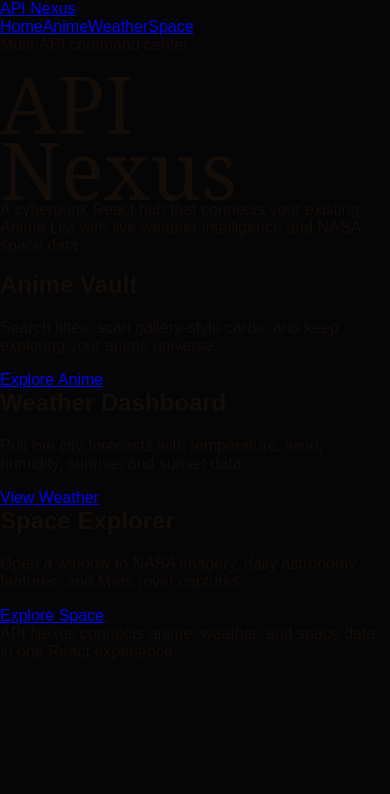
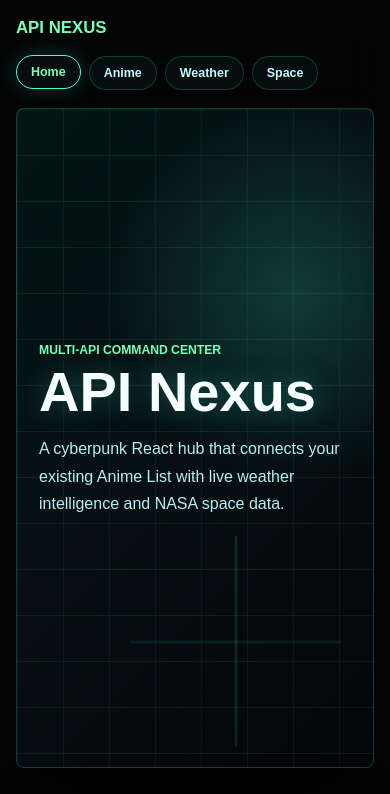
Before and after one commit to Ricardo-ngozo/Anime.list, a React (Vite) app: page / in a window 390 px wide. Shown: the top 794 px of the page. Built offline with nearby package versions, Linux system fonts and the light colour scheme; the HTML template or start-up script is replaced by a standard one.

Commit message:
redux routing

```diff
--- /dev/null
+++ b/src/components/ApiErrorMessage.jsx
@@ -0,0 +1,10 @@
+function ApiErrorMessage({ title, message }) {
+  return (
+    <div className="message message--error" role="alert">
+      <h2>{title}</h2>
+      <p>{message || 'Please check your internet connection.'}</p>
+    </div>
+  );
+}
+
+export default ApiErrorMessage;
--- a/src/components/ErrorMessage.jsx
+++ b/src/components/ErrorMessage.jsx
@@ -1,7 +1,7 @@
-function ErrorMessage({ title = 'Unable to load anime.', message }) {
+function ErrorMessage({ message }) {
   return (
     <div className="message message--error" role="alert">
-      <h2>{title}</h2>
+      <h2>Unable to load anime.</h2>
       <p>{message || 'Please check your internet connection.'}</p>
     </div>
   );
--- a/src/index.css
+++ b/src/index.css
@@ -579,3 +579,473 @@ h1 {
     opacity: 0.32;
   }
 }
+
+.nexus-nav {
+  position: sticky;
+  z-index: 20;
+  top: 0;
+  display: flex;
+  align-items: center;
+  justify-content: space-between;
+  gap: 18px;
+  width: min(1180px, calc(100% - 32px));
+  margin: 0 auto;
+  padding: 18px 0;
+  color: #ecfeff;
+  backdrop-filter: blur(18px);
+}
+
+.nexus-nav__brand,
+.nexus-nav__link,
+.nexus-button {
+  color: inherit;
+  text-decoration: none;
+}
+
+.nexus-nav__brand {
+  color: #78ffb7;
+  font-size: 1.05rem;
+  font-weight: 900;
+  text-transform: uppercase;
+}
+
+.nexus-nav__links {
+  display: flex;
+  flex-wrap: wrap;
+  justify-content: flex-end;
+  gap: 8px;
+}
+
+.nexus-nav__link {
+  border: 1px solid rgba(45, 212, 191, 0.24);
+  border-radius: 999px;
+  padding: 9px 14px;
+  color: #c7f9ff;
+  background: rgba(8, 20, 24, 0.62);
+  font-size: 0.78rem;
+  font-weight: 800;
+  transition:
+    border-color 180ms ease,
+    color 180ms ease,
+    transform 180ms ease,
+    box-shadow 180ms ease;
+}
+
+.nexus-nav__link:hover,
+.nexus-nav__link--active {
+  border-color: #4dffd2;
+  color: #78ffb7;
+  box-shadow: 0 0 22px rgba(45, 212, 191, 0.24);
+  transform: translateY(-1px);
+}
+
+.nexus-page {
+  width: min(1180px, calc(100% - 32px));
+  min-height: calc(100vh - 154px);
+  margin: 0 auto;
+  color: #ecfeff;
+}
+
+.nexus-hero {
+  position: relative;
+  display: grid;
+  min-height: min(660px, calc(100vh - 132px));
+  align-items: center;
+  overflow: hidden;
+  border: 1px solid rgba(45, 212, 191, 0.24);
+  border-radius: 8px;
+  padding: clamp(48px, 8vw, 96px);
+  background:
+    linear-gradient(rgba(120, 255, 183, 0.08) 1px, transparent 1px),
+    linear-gradient(90deg, rgba(45, 212, 191, 0.07) 1px, transparent 1px),
+    radial-gradient(circle at 78% 28%, rgba(45, 212, 191, 0.22), transparent 34%),
+    linear-gradient(135deg, #031513 0%, #071013 42%, #030608 100%);
+  background-size: 46px 46px, 46px 46px, auto, auto;
+  box-shadow: 0 28px 90px rgba(0, 0, 0, 0.42);
+}
+
+.nexus-hero::after {
+  position: absolute;
+  right: clamp(18px, 8vw, 92px);
+  bottom: clamp(18px, 5vw, 64px);
+  width: min(360px, 42vw);
+  aspect-ratio: 1;
+  border: 1px solid rgba(120, 255, 183, 0.28);
+  content: "";
+  background:
+    linear-gradient(90deg, transparent 49%, rgba(120, 255, 183, 0.46) 50%, transparent 51%),
+    linear-gradient(transparent 49%, rgba(45, 212, 191, 0.42) 50%, transparent 51%);
+  clip-path: polygon(50% 0, 100% 50%, 50% 100%, 0 50%);
+  opacity: 0.86;
+  pointer-events: none;
+}
+
+.nexus-hero__copy {
+  position: relative;
+  z-index: 1;
+  max-width: 760px;
+}
+
+.nexus-kicker,
+.section-heading p {
+  margin-bottom: 10px;
+  color: #78ffb7;
+  font-size: 0.76rem;
+  font-weight: 900;
+  text-transform: uppercase;
+}
+
+.nexus-hero h1,
+.data-header h1 {
+  margin-bottom: 18px;
+  color: #f8ffff;
+  font-family: Arial, Helvetica, sans-serif;
+  font-size: clamp(3.5rem, 11vw, 8.4rem);
+  font-weight: 900;
+  line-height: 0.9;
+  text-shadow: 0 0 28px rgba(45, 212, 191, 0.34);
+}
+
+.nexus-hero p:not(.nexus-kicker),
+.data-header p:not(.nexus-kicker) {
+  max-width: 620px;
+  color: #b6eef1;
+  font-size: clamp(1rem, 2vw, 1.24rem);
+  line-height: 1.7;
+}
+
+.feature-grid {
+  display: grid;
+  grid-template-columns: repeat(3, 1fr);
+  gap: 18px;
+  margin: 28px 0 64px;
+}
+
+.feature-card,
+.weather-hero-card,
+.metric-card,
+.space-apod,
+.mars-card {
+  border: 1px solid rgba(45, 212, 191, 0.28);
+  border-radius: 8px;
+  background: rgba(7, 24, 28, 0.72);
+  box-shadow: 0 18px 54px rgba(0, 0, 0, 0.32);
+  backdrop-filter: blur(16px);
+}
+
+.feature-card {
+  position: relative;
+  overflow: hidden;
+  min-height: 260px;
+  padding: 28px;
+  transition:
+    border-color 180ms ease,
+    box-shadow 180ms ease,
+    transform 180ms ease;
+}
+
+.feature-card:hover {
+  border-color: #78ffb7;
+  box-shadow: 0 22px 70px rgba(45, 212, 191, 0.22);
+  transform: translateY(-6px);
+}
+
+.feature-card__scanline {
+  height: 3px;
+  margin-bottom: 24px;
+  background: linear-gradient(90deg, #78ffb7, #22d3ee, transparent);
+}
+
+.feature-card h2,
+.space-apod__content h2,
+.section-heading h2 {
+  color: #f8ffff;
+  font-size: clamp(1.45rem, 3vw, 2.25rem);
+  line-height: 1.05;
+}
+
+.feature-card p {
+  min-height: 84px;
+  color: #b6eef1;
+  line-height: 1.58;
+}
+
+.nexus-button,
+.nexus-search button {
+  display: inline-flex;
+  align-items: center;
+  justify-content: center;
+  border: 1px solid #78ffb7;
+  border-radius: 999px;
+  padding: 12px 18px;
+  color: #02110f;
+  background: linear-gradient(90deg, #78ffb7, #22d3ee);
+  font-size: 0.82rem;
+  font-weight: 900;
+  text-transform: uppercase;
+  box-shadow: 0 0 24px rgba(120, 255, 183, 0.24);
+  transition:
+    filter 180ms ease,
+    transform 180ms ease;
+}
+
+.nexus-button:hover,
+.nexus-search button:hover {
+  filter: brightness(1.12);
+  transform: translateY(-2px);
+}
+
+.data-page {
+  padding: 52px 0 72px;
+}
+
+.data-header {
+  display: grid;
+  gap: 18px;
+  margin-bottom: 30px;
+}
+
+.nexus-search {
+  width: min(760px, 100%);
+}
+
+.nexus-search label {
+  display: block;
+  margin-bottom: 10px;
+  color: #78ffb7;
+  font-size: 0.78rem;
+  font-weight: 900;
+  text-transform: uppercase;
+}
+
+.nexus-search div {
+  display: grid;
+  grid-template-columns: 1fr auto;
+  gap: 10px;
+}
+
+.nexus-search input {
+  min-height: 52px;
+  border: 1px solid rgba(45, 212, 191, 0.34);
+  border-radius: 999px;
+  outline: none;
+  padding: 0 18px;
+  color: #ecfeff;
+  background: rgba(7, 24, 28, 0.72);
+}
+
+.nexus-search input:focus {
+  border-color: #78ffb7;
+  box-shadow: 0 0 0 3px rgba(120, 255, 183, 0.14);
+}
+
+.nexus-loader {
+  display: grid;
+  place-items: center;
+  gap: 14px;
+  width: min(420px, 100%);
+  margin: 42px auto;
+  color: #b6eef1;
+}
+
+.nexus-loader__ring {
+  width: 58px;
+  height: 58px;
+  border: 4px solid rgba(45, 212, 191, 0.16);
+  border-top-color: #78ffb7;
+  border-radius: 50%;
+  box-shadow: 0 0 26px rgba(120, 255, 183, 0.22);
+  animation: spin 850ms linear infinite;
+}
+
+.data-page .message {
+  border-color: rgba(248, 113, 113, 0.64);
+  color: #ffe4e6;
+  background: rgba(39, 10, 16, 0.86);
+  box-shadow: 0 0 34px rgba(248, 113, 113, 0.18);
+}
+
+.data-page .message--error h2 {
+  color: #fda4af;
+}
+
+.weather-panel {
+  display: grid;
+  grid-template-columns: minmax(260px, 0.8fr) 1.2fr;
+  gap: 18px;
+}
+
+.weather-hero-card {
+  display: grid;
+  align-content: center;
+  min-height: 320px;
+  padding: clamp(28px, 5vw, 44px);
+  background:
+    radial-gradient(circle at top right, rgba(120, 255, 183, 0.2), transparent 44%),
+    rgba(7, 24, 28, 0.78);
+}
+
+.weather-hero-card p {
+  color: #78ffb7;
+  font-weight: 900;
+  text-transform: uppercase;
+}
+
+.weather-hero-card h2 {
+  margin-bottom: 10px;
+  color: #f8ffff;
+  font-size: clamp(4rem, 12vw, 8rem);
+  font-weight: 900;
+  line-height: 0.9;
+}
+
+.weather-hero-card span {
+  color: #b6eef1;
+  font-size: 1.1rem;
+}
+
+.metric-grid {
+  display: grid;
+  grid-template-columns: repeat(2, minmax(0, 1fr));
+  gap: 18px;
+}
+
+.metric-card {
+  display: grid;
+  align-content: space-between;
+  min-height: 150px;
+  padding: 24px;
+}
+
+.metric-card span,
+.space-apod__content span,
+.mars-card span {
+  color: #78ffb7;
+  font-size: 0.76rem;
+  font-weight: 900;
+  text-transform: uppercase;
+}
+
+.metric-card strong {
+  color: #f8ffff;
+  font-size: clamp(1.5rem, 4vw, 2.4rem);
+  line-height: 1;
+}
+
+.space-apod {
+  display: grid;
+  grid-template-columns: minmax(0, 1.1fr) minmax(300px, 0.9fr);
+  gap: 0;
+  overflow: hidden;
+}
+
+.space-apod__media {
+  min-height: 420px;
+  background: #020607;
+}
+
+.space-apod__media img,
+.space-apod__media iframe,
+.mars-card img {
+  display: block;
+  width: 100%;
+  height: 100%;
+  object-fit: cover;
+}
+
+.space-apod__media iframe {
+  border: 0;
+}
+
+.space-apod__content {
+  padding: clamp(28px, 5vw, 46px);
+}
+
+.space-apod__content p {
+  color: #b6eef1;
+  line-height: 1.72;
+}
+
+.mars-section {
+  margin-top: 42px;
+}
+
+.mars-grid {
+  display: grid;
+  grid-template-columns: repeat(3, minmax(0, 1fr));
+  gap: 18px;
+}
+
+.mars-card {
+  overflow: hidden;
+}
+
+.mars-card img {
+  aspect-ratio: 4 / 3;
+}
+
+.mars-card div {
+  display: grid;
+  gap: 7px;
+  padding: 16px;
+}
+
+.mars-card strong {
+  color: #ecfeff;
+  line-height: 1.25;
+}
+
+.nexus-footer {
+  width: min(1180px, calc(100% - 32px));
+  margin: 0 auto;
+  border-top: 1px solid rgba(45, 212, 191, 0.22);
+  padding: 22px 0 34px;
+  color: #7ddfe5;
+  font-size: 0.86rem;
+}
+
+.nexus-footer p {
+  margin-bottom: 0;
+}
+
+@media (max-width: 900px) {
+  .feature-grid,
+  .weather-panel,
+  .space-apod,
+  .mars-grid {
+    grid-template-columns: 1fr;
+  }
+
+  .space-apod__media {
+    min-height: 320px;
+  }
+}
+
+@media (max-width: 640px) {
+  .nexus-nav {
+    align-items: flex-start;
+    flex-direction: column;
+  }
+
+  .nexus-nav__links {
+    justify-content: flex-start;
+  }
+
+  .nexus-hero {
+    padding: 38px 22px;
+  }
+
+  .nexus-hero::after {
+    width: 210px;
+    opacity: 0.32;
+  }
+
+  .nexus-search div,
+  .metric-grid {
+    grid-template-columns: 1fr;
+  }
+
+  .nexus-search button {
+    width: 100%;
+  }
+}
--- a/src/pages/Space.jsx
+++ b/src/pages/Space.jsx
@@ -1,4 +1,4 @@
-import ErrorMessage from '../components/ErrorMessage.jsx';
+import ApiErrorMessage from '../components/ApiErrorMessage.jsx';
 import Loader from '../components/Loader.jsx';
 import useNASA from '../hooks/useNASA.js';
 
@@ -14,7 +14,7 @@ function Space() {
       </section>
 
       {loading && <Loader label="Receiving NASA signal..." />}
-      {error && <ErrorMessage title="Unable to load space data." message={error} />}
+      {error && <ApiErrorMessage title="Unable to load space data." message={error} />}
 
       {apod && !loading && !error && (
         <>
--- a/src/pages/Weather.jsx
+++ b/src/pages/Weather.jsx
@@ -1,5 +1,5 @@
 import { useState } from 'react';
-import ErrorMessage from '../components/ErrorMessage.jsx';
+import ApiErrorMessage from '../components/ApiErrorMessage.jsx';
 import Loader from '../components/Loader.jsx';
 import useWeather from '../hooks/useWeather.js';
 
@@ -33,7 +33,7 @@ function Weather() {
       </section>
 
       {loading && <Loader label="Syncing weather data..." />}
-      {error && <ErrorMessage title="Unable to load weather." message={error} />}
+      {error && <ApiErrorMessage title="Unable to load weather." message={error} />}
 
       {weather && !loading && !error && (
         <section className="weather-panel">
```
Also changed, not shown: 5 other files (tests, documents, lock files or other folders).
